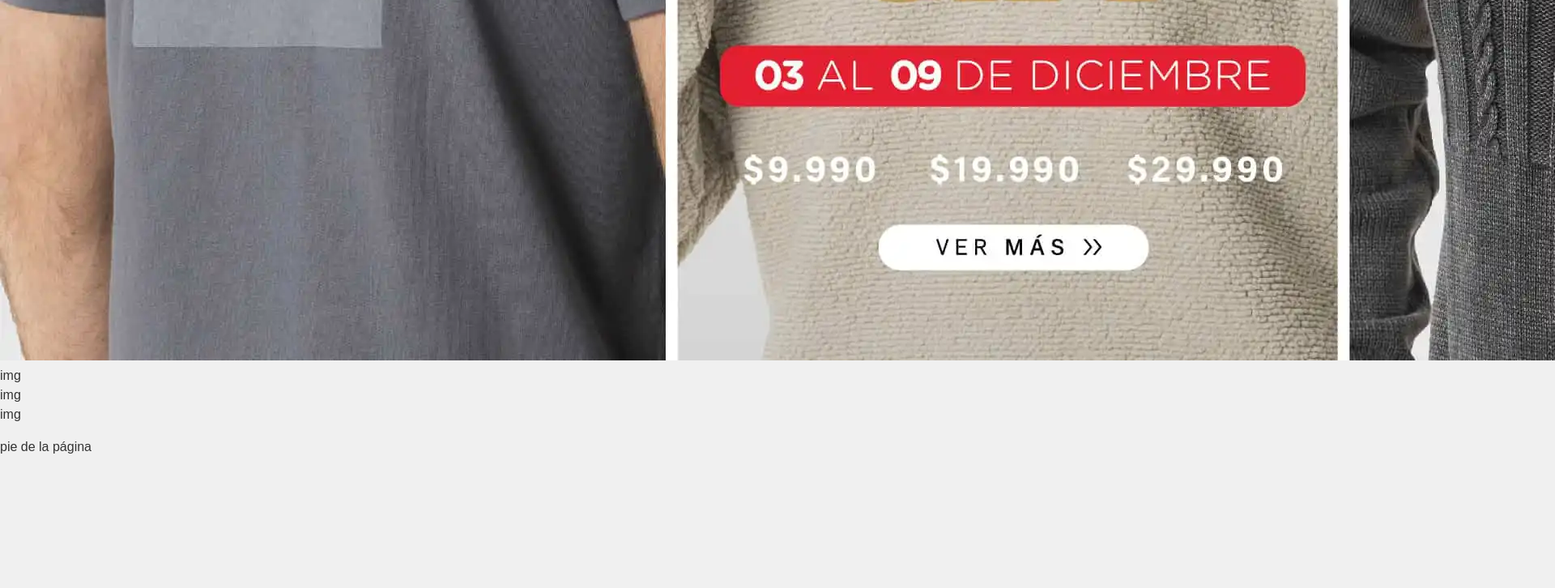
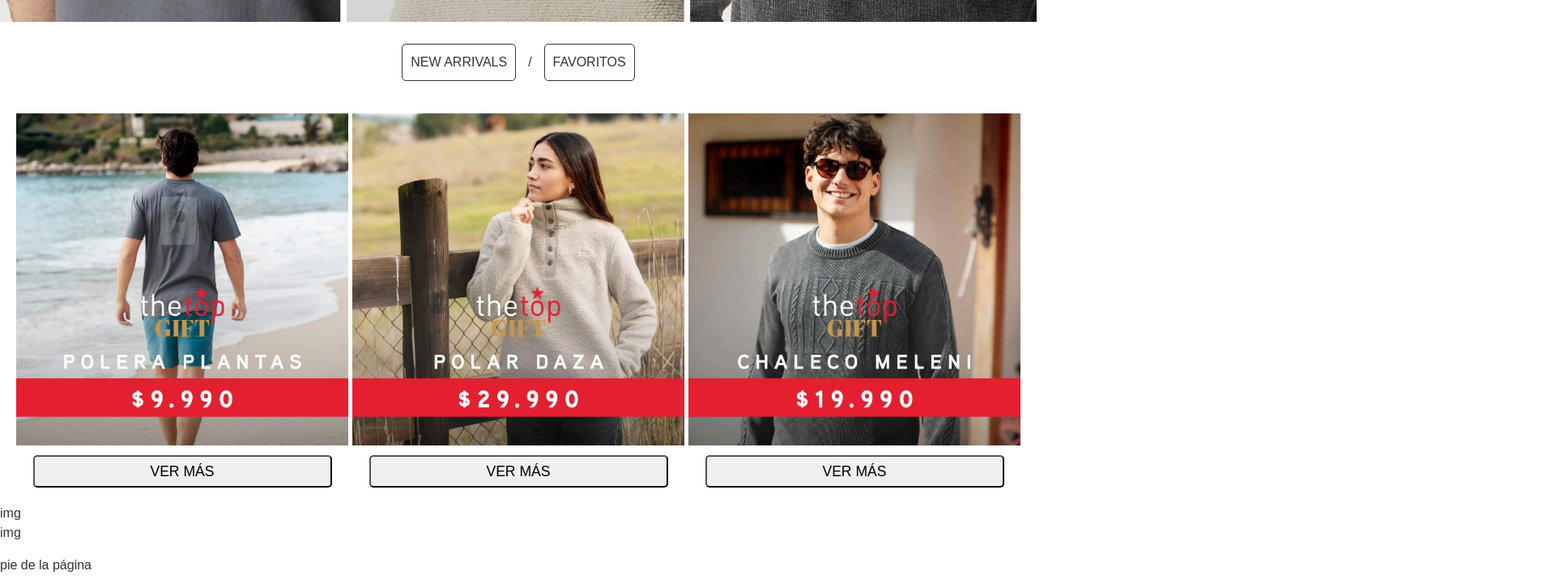
Before and after one commit to Rafaelsaxo12/kivul-e-commerce, a plain HTML site: page index.html in a window 1280 px wide. Shown: the part 600-1326 px from the top of the page at 81% size, 1920 px wide, since content can reach past the window. Before the commit the page ends 1180 px from the top, so only its background shows below. Drawn offline with Linux system fonts and the light colour scheme.

Commit message:
main advances

```diff
--- a/assets/css/styles.css
+++ b/assets/css/styles.css
@@ -8,7 +8,7 @@ body {
     display: flex;
     flex-direction: column;
     min-height: 100vh;
-    background-color: #f0f0f0;
+    background-color: white;
     font-family: Arial, sans-serif;
     font-size: 16px;
     line-height: 1.5;
@@ -18,7 +18,7 @@ main {
     flex: 1;
 }
 a {
-    color: #007bff;
+    color: #333;
     text-decoration: none;
 }
 a:hover {
@@ -28,7 +28,6 @@ h1, h2, h3, h4, h5, h6 {
     margin-bottom: 1rem;
     font-weight: bold;
 }
-
 p {
     margin-bottom: 1rem;
 }
@@ -54,6 +53,7 @@ p {
     width: 100%;
     display: flex;
     justify-content: flex-end;
+    padding: 10px;
 }
 .navBarSites__list {
     width: 100%;
@@ -73,6 +73,8 @@ p {
     flex-direction: row;
     justify-content: space-between;
     align-items: center;
+    flex-wrap: wrap;
+    padding: 10px;
 }
 .navBar input{
     height: 30px;
@@ -89,7 +91,50 @@ p {
     display: flex;
 }
 /* --- Main--- */
+.container {
+    display: flex;
+    flex-direction: column;
 
+}
+.figure__topGift img{
+    max-width: 100%;
+    min-height: 100%;
+}
+.figure__topGiftAncle {
+    display: flex;
+    justify-content: center;
+    align-items: center;
+    gap: 15px;
+    padding: 20px;
+}
+.figure__topGiftAncle a{
+    border: 1.5px solid;
+    border-radius: 5px;
+    padding: 10px;
+}
+.container__column2 {
+    display: flex;
+    justify-content: space-between;
+    gap: 5px;
+    padding: 20px;
+}
+.column2__item {
+    display: flex;
+    flex-direction: column;
+    justify-content: center;
+    align-items: center;
+    gap: 5px;
+}
+.column2__item button {
+    border-radius: 5px;
+    font-size: 1.1rem;
+    cursor: pointer;
+    width: 90%;
+    height: 40px;
+}
+.column2__item img {
+    width: 100%;
+}
 /* --- footer --- */
 footer {
     bottom: 0;
--- a/index.html
+++ b/index.html
@@ -32,16 +32,38 @@
     </header>
     <main class="container">
         <div class="column">
-            <figure class="">
-                <div>
-                    <img src="/assets/img/KivulImg1.webp" alt="the top gift img">
-                    <div>
-                        <a href="/"></a>
-                        <a href="/"></a>
+            <figure class="column__figure">
+                <div class="figure__topGift">
+                    <a href="/">
+                        <img src="/assets/img/KivulImg1.webp" alt="the top gift img">
+                    </a>
+                    <div class="figure__topGiftAncle">
+                        <a href="/">NEW ARRIVALS</a>
+                        <span>/</span>
+                        <a href="/">FAVORITOS</a>
                     </div>
                 </div>
             </figure>
-            <figure class="container__column2">img</figure>
+            <figure class="container__column2">
+                <div class="column2__item">
+                    <a  href="">
+                        <img src="/assets/img/kivul_banner_the_top1.webp" alt="">
+                    </a>
+                    <button>VER MÁS</button>
+                </div>
+                <div class="column2__item">
+                    <a href="">
+                        <img src="/assets/img/kivul_banner_the_top2.webp" alt="">
+                    </a>
+                    <button>VER MÁS</button>
+                </div>
+                <div class="column2__item">
+                    <a  href="">
+                        <img src="/assets/img/kivul_banner_the_top3.webp" alt="">
+                    </a>
+                    <button>VER MÁS</button>
+                </div>
+            </figure>
             <figure class="container__column3">img</figure>
             <figure class="container__column4">img</figure>
         </div>
```
